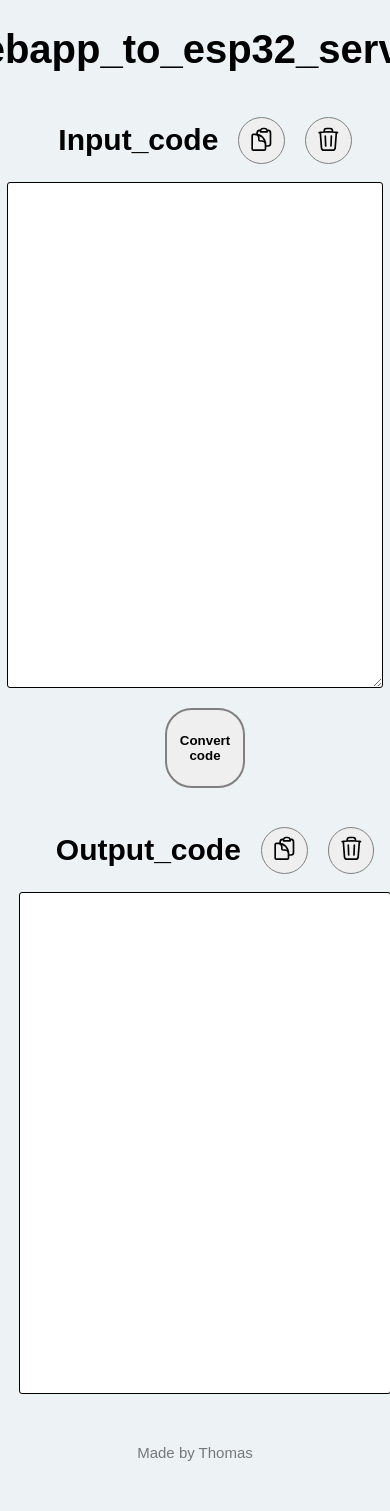
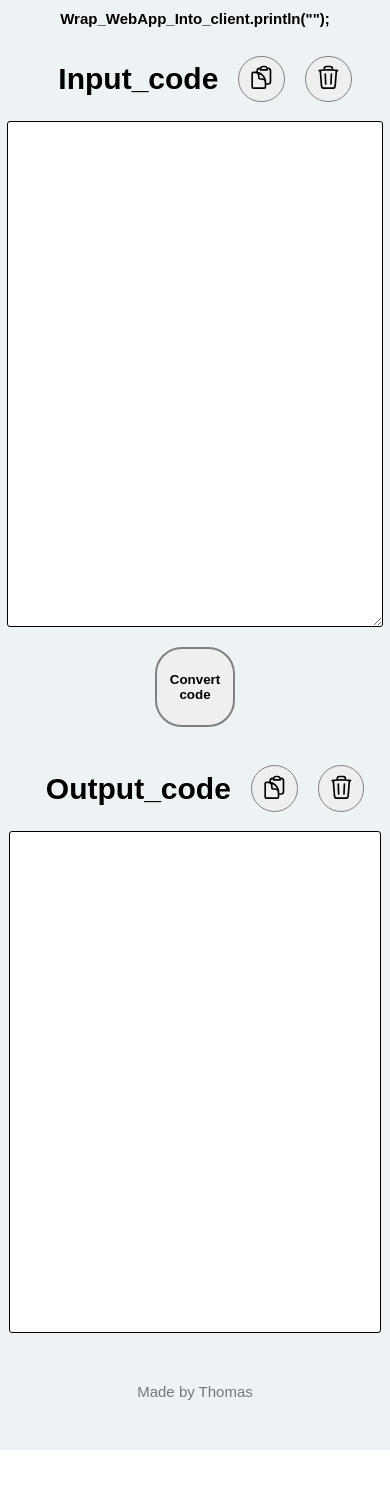
Before and after one commit to ThomasTestaud/API_webapp_to_esp32_server, a PHP site: page /index.php?route=home in a window 390 px wide; the page is wider, and only the part inside the window is pictured. After the commit the page ends 1450 px from the top of that part, so only its background shows below. Run offline with PHP 8.4, Linux system fonts and the light colour scheme.

Commit message:
changed title and responcive

```diff
--- a/assets/style/main.css
+++ b/assets/style/main.css
@@ -112,6 +112,10 @@ footer a:hover {
 
     .container > * + * {
         margin-top: 20px;
+        margin-left: 0px;
+    }
+    h1 {
+        font-size: 30px;
     }
 }
 
@@ -119,4 +123,7 @@ footer a:hover {
     .container {
         width: 95%;
     }
+    h1 {
+        font-size: 15px;
+    }
 }
--- a/views/layout.phtml
+++ b/views/layout.phtml
@@ -5,13 +5,13 @@
     <meta charset="UTF-8">
     <meta http-equiv="X-UA-Compatible" content="IE=edge">
     <meta name="viewport" content="width=device-width, initial-scale=1.0">
-    <title>WebApp To C++ Back-End</title>
+    <title>Wrap_WebApp_Into_client.println("");</title>
     <link rel="stylesheet" href="assets/style/main.css">
 </head>
 
 <body>
     <header>
-        <h1>webapp_to_esp32_server</h1>
+        <h1>Wrap_WebApp_Into_client.println("");</h1>
     </header>
     <main>
         <?php require_once $template; ?>
```
